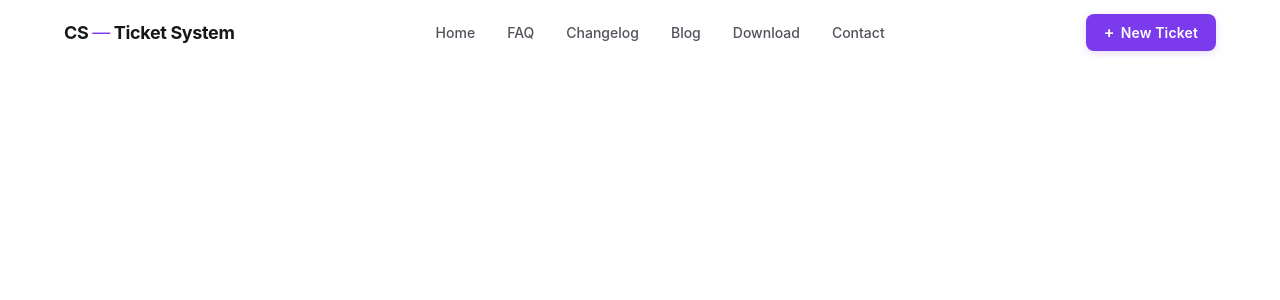
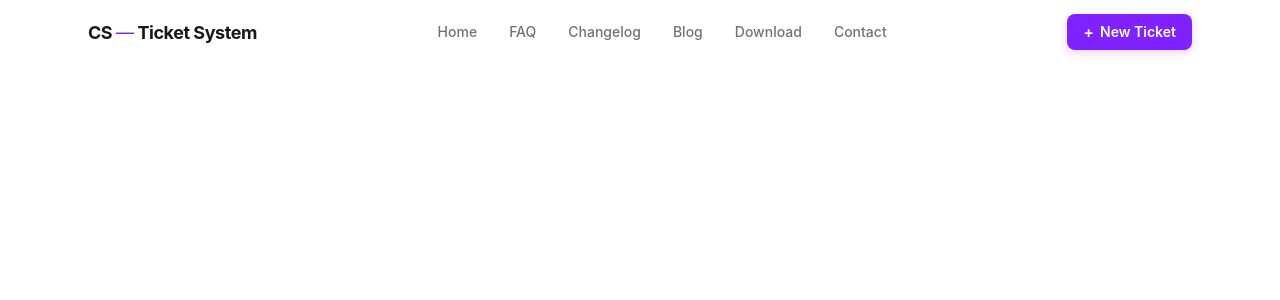
Before and after one commit to nadimulrahib/customer-ticket-system, a React (Vite) app: page / in a window 1280 px wide. Shown: the top 300 px of the page. Built offline with nearby package versions, Linux system fonts and the light colour scheme.

Commit message:
updated navbar

```diff
--- a/src/component/Navbar/Navbar.jsx
+++ b/src/component/Navbar/Navbar.jsx
@@ -1,4 +1,6 @@
 import { useState, useEffect } from "react";
+
+const navLinks = ["Home", "FAQ", "Changelog", "Blog", "Download", "Contact"];
 
 const Navbar = () => {
   const [menuOpen, setMenuOpen] = useState(false);
@@ -10,84 +12,41 @@ const Navbar = () => {
     return () => window.removeEventListener("scroll", handleScroll);
   }, []);
 
-  const navLinks = ["Home", "FAQ", "Changelog", "Blog", "Download", "Contact"];
+  // Close menu on resize to desktop
+  useEffect(() => {
+    const handleResize = () => {
+      if (window.innerWidth >= 768) setMenuOpen(false);
+    };
+    window.addEventListener("resize", handleResize);
+    return () => window.removeEventListener("resize", handleResize);
+  }, []);
 
   return (
     <nav
-      style={{
-        position: "sticky",
-        top: 0,
-        zIndex: 50,
-        background: "#ffffff",
-        borderBottom: scrolled ? "1px solid #e5e7eb" : "1px solid transparent",
-        boxShadow: scrolled ? "0 2px 16px 0 rgba(80,60,180,0.07)" : "none",
-        transition: "box-shadow 0.25s, border-color 0.25s",
-        fontFamily: "'Inter', 'Segoe UI', sans-serif",
-      }}
+      className={`sticky top-0 z-50 bg-white transition-all duration-300 ${
+        scrolled ? "border-b border-gray-200 shadow-sm" : "border-b border-transparent"
+      }`}
     >
-      <div
-        style={{
-          maxWidth: 1200,
-          margin: "0 auto",
-          padding: "0 24px",
-          display: "flex",
-          alignItems: "center",
-          justifyContent: "space-between",
-          height: 64,
-        }}
-      >
+      <div className="max-w-6xl mx-auto px-6 h-16 flex items-center justify-between">
+
         {/* Logo */}
         <a
           href="#"
-          style={{
-            fontWeight: 700,
-            fontSize: 18,
-            color: "#18181b",
-            letterSpacing: "-0.02em",
-            textDecoration: "none",
-            whiteSpace: "nowrap",
-            flexShrink: 0,
-          }}
+          className="text-[18px] font-bold text-zinc-900 tracking-tight no-underline shrink-0"
         >
           CS{" "}
-          <span style={{ color: "#7c3aed", fontWeight: 400 }}>—</span> Ticket
-          System
+          <span className="text-violet-600 font-normal">—</span>{" "}
+          Ticket System
         </a>
 
-        {/* Desktop Nav */}
-        <ul
-          style={{
-            display: "flex",
-            alignItems: "center",
-            gap: 4,
-            listStyle: "none",
-            margin: 0,
-            padding: 0,
-          }}
-          className="desktop-nav"
-        >
+        {/* Desktop Nav Links */}
+        <ul className="hidden md:flex items-center gap-1 list-none m-0 p-0">
           {navLinks.map((link) => (
             <li key={link}>
               <a
                 href="#"
-                style={{
-                  display: "block",
-                  padding: "6px 14px",
-                  borderRadius: 8,
-                  fontSize: 14,
-                  fontWeight: 500,
-                  color: "#52525b",
-                  textDecoration: "none",
-                  transition: "color 0.15s, background 0.15s",
-                }}
-                onMouseEnter={(e) => {
-                  e.target.style.color = "#7c3aed";
-                  e.target.style.background = "#f5f3ff";
-                }}
-                onMouseLeave={(e) => {
-                  e.target.style.color = "#52525b";
-                  e.target.style.background = "transparent";
-                }}
+                className="block px-3.5 py-1.5 rounded-lg text-sm font-medium text-zinc-500 no-underline
+                           transition-all duration-150 hover:text-violet-600 hover:bg-violet-50"
               >
                 {link}
               </a>
@@ -95,84 +54,38 @@ const Navbar = () => {
           ))}
         </ul>
 
-        {/* CTA + Hamburger */}
-        <div style={{ display: "flex", alignItems: "center", gap: 12 }}>
+        {/* Right Side: CTA + Hamburger */}
+        <div className="flex items-center gap-3">
+          {/* CTA Button */}
           <a
             href="#"
-            style={{
-              display: "inline-flex",
-              alignItems: "center",
-              gap: 6,
-              background: "#7c3aed",
-              color: "#fff",
-              fontWeight: 600,
-              fontSize: 14,
-              padding: "8px 18px",
-              borderRadius: 8,
-              textDecoration: "none",
-              letterSpacing: "0.01em",
-              boxShadow: "0 2px 8px 0 rgba(124,58,237,0.18)",
-              transition: "background 0.15s, box-shadow 0.15s",
-              whiteSpace: "nowrap",
-            }}
-            onMouseEnter={(e) => {
-              e.currentTarget.style.background = "#6d28d9";
-              e.currentTarget.style.boxShadow =
-                "0 4px 16px 0 rgba(124,58,237,0.28)";
-            }}
-            onMouseLeave={(e) => {
-              e.currentTarget.style.background = "#7c3aed";
-              e.currentTarget.style.boxShadow =
-                "0 2px 8px 0 rgba(124,58,237,0.18)";
-            }}
+            className="inline-flex items-center gap-1.5 bg-violet-600 hover:bg-violet-700
+                       text-white text-sm font-semibold px-4 py-2 rounded-lg no-underline
+                       shadow-[0_2px_8px_rgba(124,58,237,0.25)] hover:shadow-[0_4px_16px_rgba(124,58,237,0.35)]
+                       transition-all duration-150 whitespace-nowrap"
           >
-            <span style={{ fontSize: 16, lineHeight: 1 }}>+</span> New Ticket
+            <span className="text-base leading-none">+</span>
+            New Ticket
           </a>
 
-          {/* Hamburger — mobile only */}
+          {/* Hamburger Button — mobile only */}
           <button
             onClick={() => setMenuOpen((o) => !o)}
             aria-label="Toggle menu"
             aria-expanded={menuOpen}
-            className="hamburger-btn"
-            style={{
-              display: "none",
-              background: "none",
-              border: "none",
-              cursor: "pointer",
-              padding: 6,
-              borderRadius: 8,
-              color: "#52525b",
-              transition: "background 0.15s",
-            }}
+            className="md:hidden flex items-center justify-center p-1.5 rounded-lg text-zinc-500
+                       hover:bg-violet-50 hover:text-violet-600 transition-colors duration-150
+                       border-none bg-transparent cursor-pointer"
           >
             {menuOpen ? (
-              /* X icon */
-              <svg
-                width="22"
-                height="22"
-                viewBox="0 0 24 24"
-                fill="none"
-                stroke="currentColor"
-                strokeWidth="2"
-                strokeLinecap="round"
-                strokeLinejoin="round"
-              >
+              <svg width="22" height="22" viewBox="0 0 24 24" fill="none"
+                stroke="currentColor" strokeWidth="2" strokeLinecap="round" strokeLinejoin="round">
                 <line x1="18" y1="6" x2="6" y2="18" />
                 <line x1="6" y1="6" x2="18" y2="18" />
               </svg>
             ) : (
-              /* Hamburger icon */
-              <svg
-                width="22"
-                height="22"
-                viewBox="0 0 24 24"
-                fill="none"
-                stroke="currentColor"
-                strokeWidth="2"
-                strokeLinecap="round"
-                strokeLinejoin="round"
-              >
+              <svg width="22" height="22" viewBox="0 0 24 24" fill="none"
+                stroke="currentColor" strokeWidth="2" strokeLinecap="round" strokeLinejoin="round">
                 <line x1="3" y1="6" x2="21" y2="6" />
                 <line x1="3" y1="12" x2="21" y2="12" />
                 <line x1="3" y1="18" x2="21" y2="18" />
@@ -182,50 +95,19 @@ const Navbar = () => {
         </div>
       </div>
 
-      {/* Mobile Dropdown */}
+      {/* Mobile Dropdown Menu */}
       <div
-        className="mobile-menu"
-        style={{
-          overflow: "hidden",
-          maxHeight: menuOpen ? 400 : 0,
-          transition: "max-height 0.3s cubic-bezier(0.4,0,0.2,1)",
-          background: "#fafafa",
-          borderTop: menuOpen ? "1px solid #f0eeff" : "none",
-        }}
+        className={`md:hidden overflow-hidden transition-all duration-300 ease-in-out bg-gray-50
+                    ${menuOpen ? "max-h-96 border-t border-violet-100" : "max-h-0"}`}
       >
-        <ul
-          style={{
-            listStyle: "none",
-            margin: 0,
-            padding: "12px 16px 16px",
-            display: "flex",
-            flexDirection: "column",
-            gap: 2,
-          }}
-        >
+        <ul className="list-none m-0 px-4 py-3 flex flex-col gap-0.5">
           {navLinks.map((link) => (
             <li key={link}>
               <a
                 href="#"
                 onClick={() => setMenuOpen(false)}
-                style={{
-                  display: "block",
-                  padding: "10px 14px",
-                  borderRadius: 8,
-                  fontSize: 15,
-                  fontWeight: 500,
-                  color: "#3f3f46",
-                  textDecoration: "none",
-                  transition: "color 0.15s, background 0.15s",
-                }}
-                onMouseEnter={(e) => {
-                  e.target.style.color = "#7c3aed";
-                  e.target.style.background = "#f5f3ff";
-                }}
-                onMouseLeave={(e) => {
-                  e.target.style.color = "#3f3f46";
-                  e.target.style.background = "transparent";
-                }}
+                className="block px-3.5 py-2.5 rounded-lg text-[15px] font-medium text-zinc-700
+                           no-underline transition-all duration-150 hover:text-violet-600 hover:bg-violet-50"
               >
                 {link}
               </a>
@@ -233,17 +115,6 @@ const Navbar = () => {
           ))}
         </ul>
       </div>
-
-      {/* Responsive styles */}
-      <style>{`
-        @media (max-width: 768px) {
-          .desktop-nav { display: none !important; }
-          .hamburger-btn { display: flex !important; }
-        }
-        @media (min-width: 769px) {
-          .mobile-menu { display: none !important; }
-        }
-      `}</style>
     </nav>
   );
 };
```
